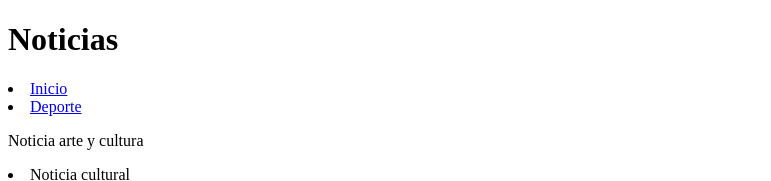
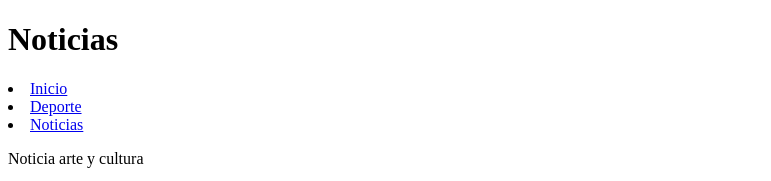
Before and after one commit to Francisco07074/Elfaro, a plain HTML site: page noticas.html in a window 1280 px wide. Shown: the top 181 px of the page, without its empty margins (0-771 px from the left). Drawn offline with Linux system fonts and the light colour scheme.

Commit message:
Update noticas.html

```diff
--- a/noticas.html
+++ b/noticas.html
@@ -12,7 +12,7 @@
    <ul></ul>
     <li><a href="index.html">Inicio</a></li>
     <li><a href="Deporte.html">Deporte</a></li>
-
+    <li><a href="noticas.html">Noticias</a></li>
 
 
   </nav>
```
